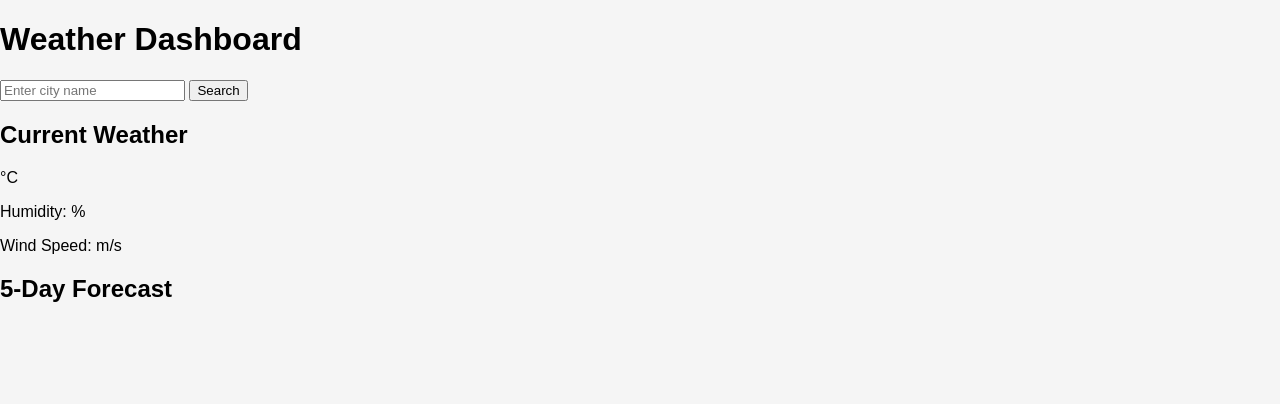
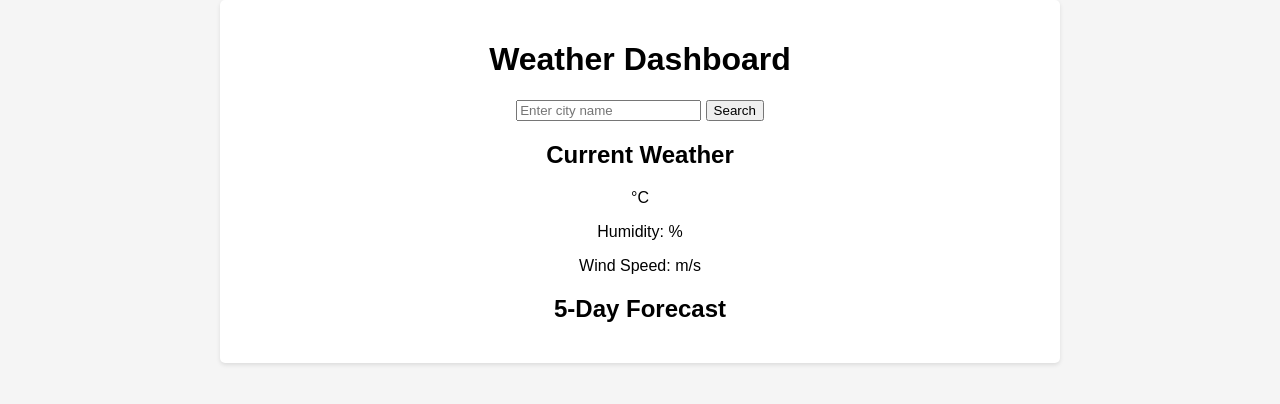
Before and after one commit to Kenneth732/WeatherDashboard, a plain HTML site: page index.html in a window 1280 px wide. Drawn offline with Linux system fonts and the light colour scheme.

Commit message:
container style

```diff
--- a/static/css/style.css
+++ b/static/css/style.css
@@ -4,3 +4,13 @@ body {
     margin: 0;
     padding: 0;
 }
+
+.container {
+    max-width: 800px;
+    margin: 0 auto;
+    background-color: #fff;
+    padding: 20px;
+    box-shadow: 0 2px 4px rgba(0, 0, 0, 0.1);
+    border-radius: 5px;
+    text-align: center;
+}
```
